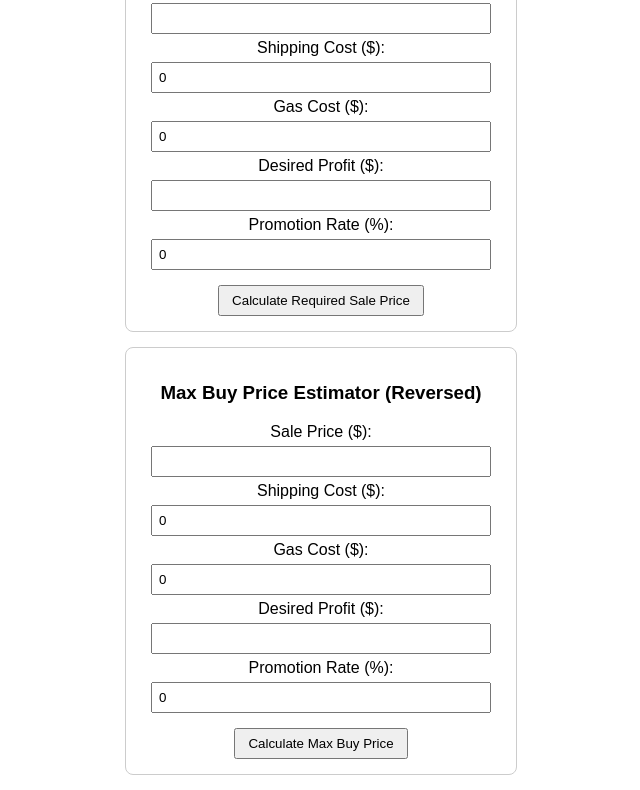
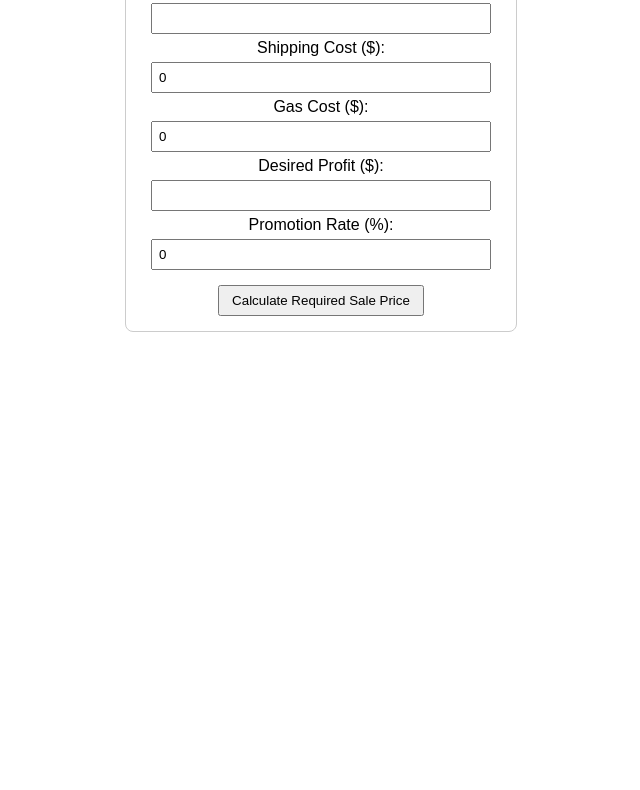
Before and after one commit to Roottrader01/ProfitCal, a plain HTML site: page index.html in a window 1280 px wide. Shown: the part 522-1312 px from the top of the page, without its empty margins (319-959 px from the left). After the commit the page ends 869 px from the top, so only its background shows below. Drawn offline with Linux system fonts and the light colour scheme.

Commit message:
removed reversed section

```diff
--- a/index.html
+++ b/index.html
@@ -84,28 +84,6 @@
     <div id="result1"></div>
   </div>
 
-  <div class="section">
-    <h3>Max Buy Price Estimator (Reversed)</h3>
-    <label>Sale Price ($):</label><br>
-    <input type="number" id="salePrice" step="0.01"><br>
-
-    <label>Shipping Cost ($):</label><br>
-    <input type="number" id="shippingCost2" value="0" step="0.01"><br>
-
-    <label>Gas Cost ($):</label><br>
-    <input type="number" id="gasCost2" value="0" step="0.01"><br>
-
-    <label>Desired Profit ($):</label><br>
-    <input type="number" id="profitDollar2" step="0.01"><br>
-
-    <label>Promotion Rate (%):</label><br>
-    <input type="number" id="promoRate2" value="0" step="0.1"><br>
-
-    <button onclick="calculateBuyPrice()">Calculate Max Buy Price</button>
-
-    <div id="result2"></div>
-  </div>
-
   <script>
     const ebayBaseFeeRate = 13.6 / 100;
     const fixedFee = 0.40;
@@ -174,30 +152,6 @@
 
       document.getElementById("result1").innerHTML = resultHtml;
     }
-
-    function calculateBuyPrice() {
-      const salePrice = parseFloat(document.getElementById("salePrice").value);
-      const profitTarget = parseFloat(document.getElementById("profitDollar2").value);
-      const promoRate = parseFloat(document.getElementById("promoRate2").value) / 100;
-      const shippingCost = parseFloat(document.getElementById("shippingCost2").value) || 0;
-      const gasCost = parseFloat(document.getElementById("gasCost2").value) || 0;
-
-      const totalFeeRate = ebayBaseFeeRate + promoRate;
-      const fees = salePrice * totalFeeRate + fixedFee;
-      const net = salePrice - fees;
-      const additionalCosts = shippingCost + gasCost;
-      const maxBuyPrice = net - profitTarget - additionalCosts;
-      const profit = net - (maxBuyPrice + additionalCosts);
-
-      document.getElementById("result2").innerHTML = `
-        <br><strong>Sale Price:</strong> $${salePrice.toFixed(2)}<br>
-        <strong>Total Fees:</strong> $${fees.toFixed(2)}<br>
-        <strong>Net After Fees:</strong> $${net.toFixed(2)}<br>
-        <strong>Shipping + Gas Cost:</strong> $${additionalCosts.toFixed(2)}<br>
-        <strong>Max Buy Price:</strong> $${maxBuyPrice.toFixed(2)}<br>
-        <strong>Projected Profit:</strong> $${profit.toFixed(2)}
-      `;
-    }
   </script>
 
 </body>
```
